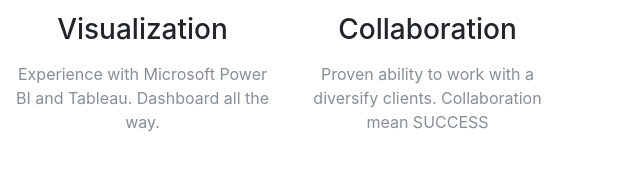
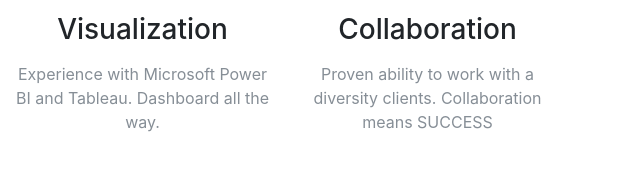
Before and after one commit to Mahokkit/ePortfolio, a website with bundled scripts: page index.html in a window 1280 px wide. Shown: the part 1584-1768 px from the top of the page, 640-1280 px from the left. Built offline with nearby package versions, Linux system fonts and the light colour scheme.

Commit message:
basic layout and information is done...
fixed spelling error.. thanks Sara Dobbie.

```diff
--- a/index.html
+++ b/index.html
@@ -127,7 +127,7 @@
             <div class="service-box mt-5 mx-auto">
               <i class="fa fa-4x fa-handshake-o text-primary mb-3 sr-icons"></i>
               <h3 class="mb-3">Collaboration</h3>
-              <p class="text-muted mb-0">Proven ability to work with a diversify clients.  Collaboration mean SUCCESS </p>
+              <p class="text-muted mb-0">Proven ability to work with a diversity clients.  Collaboration means SUCCESS </p>
             </div>
           </div>
         </div>
```
